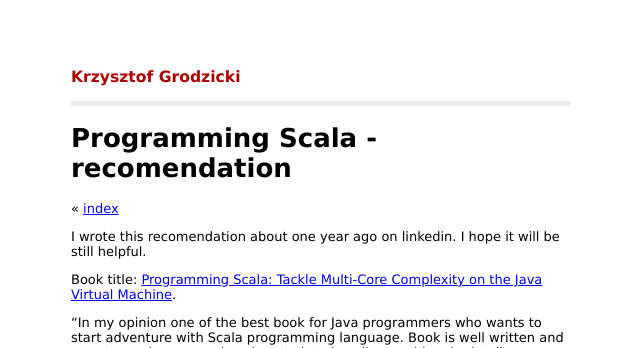
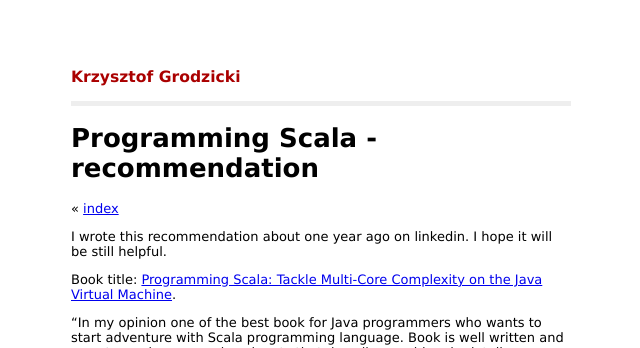
Before and after one commit to kgrodzicki/kgrodzicki.github.com, a Jekyll site: the page built from _posts/2011-07-30-programming-scala-recommendation.markdown, in a window 1280 px wide. Shown: the top 348 px of the page, without its empty margins (319-959 px from the left). Built offline with Jekyll 4.4.1, drawn with Linux system fonts in a browser that asks for light colours.

Commit message:
fixed misspelling

```diff
--- a/_posts/2011-07-30-programming-scala-recomendation.markdown
+++ b/_posts/2011-07-30-programming-scala-recommendation.markdown
@@ -1,11 +1,11 @@
 ---
 layout: default
-title: Programming Scala - recomendation
+title: Programming Scala - recommendation
 categories: scala
 type: blog
 ---
 
-I wrote this recomendation about one year ago on linkedin. I hope it will be still helpful.
+I wrote this recommendation about one year ago on linkedin. I hope it will be still helpful.
 
 Book title: [Programming Scala: Tackle Multi-Core Complexity on the Java Virtual Machine](ihttp://amzn.to/r0uRU3).
 
```
